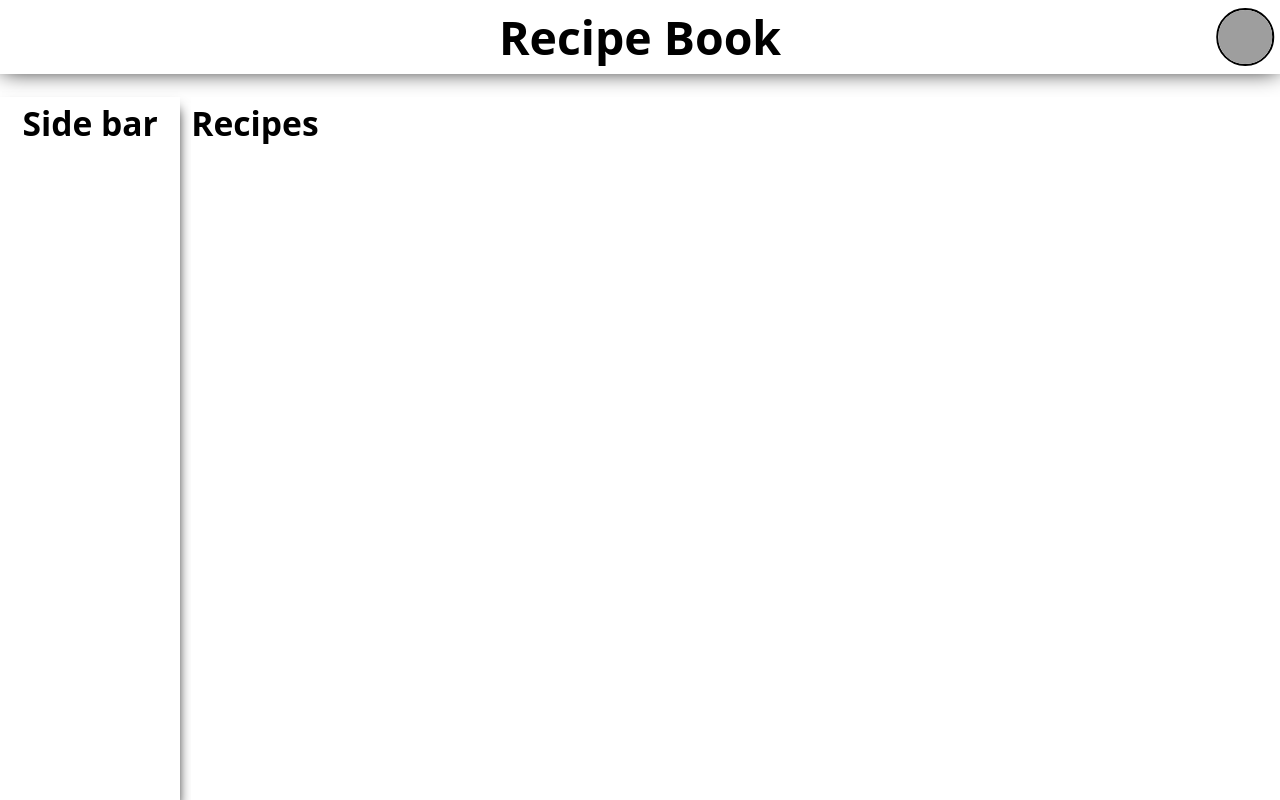
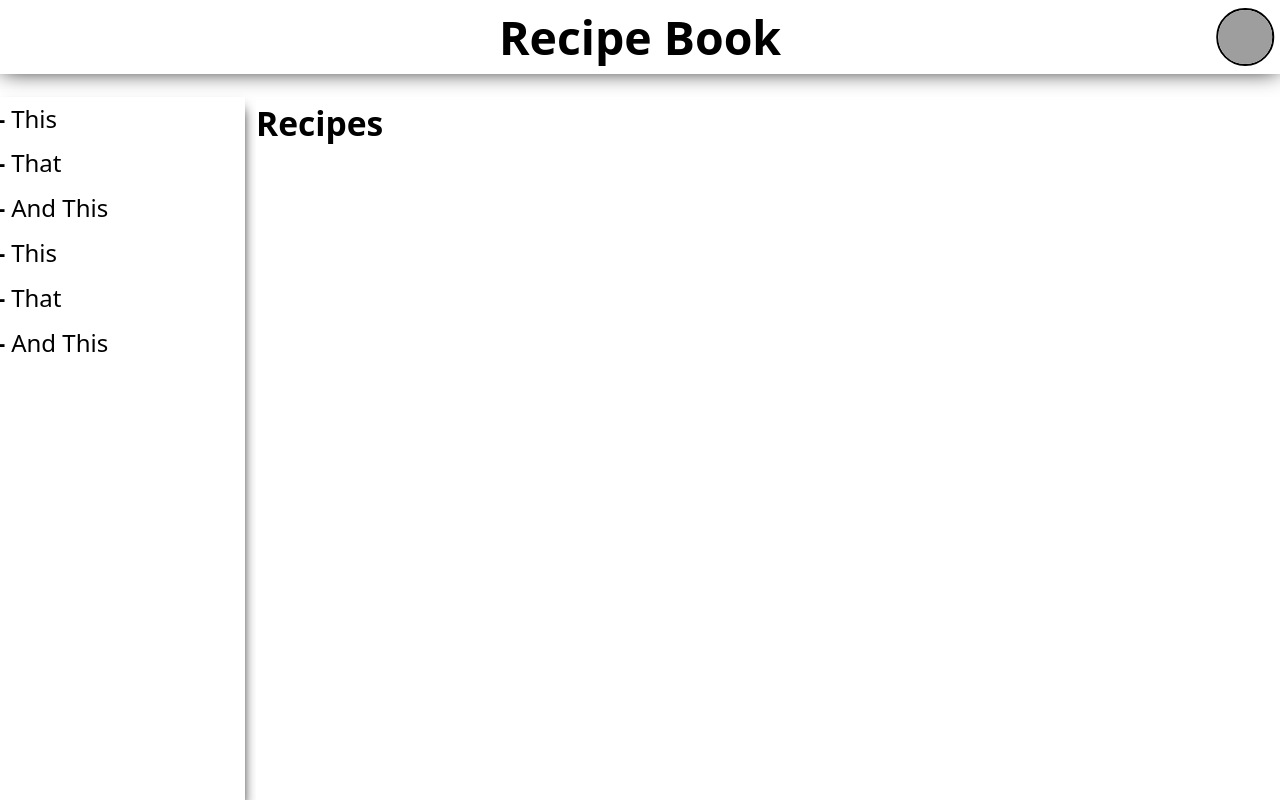
Before and after one commit to Lulzies87/recipe-book, a React (Vite) app in the folder recipe-app/: page / in a window 1280 px wide. Built offline with nearby package versions, Linux system fonts and the light colour scheme; grey boxes are pictures that could not be loaded.

Commit message:
sideBar styling and details>summary

```diff
--- a/recipe-app/src/App.scss
+++ b/recipe-app/src/App.scss
@@ -1,6 +1,6 @@
 main {
   height: 100vh;
   display: grid;
-  grid-template-columns: auto 1fr;
+  grid-template-columns: 20vw 1fr;
   grid-template-rows: auto 1fr;
 }
--- a/recipe-app/src/SideBar.module.scss
+++ b/recipe-app/src/SideBar.module.scss
@@ -3,5 +3,43 @@
     height: 100%;
     box-shadow: 0px 10px 12px -2px var(--text-primary-color);
     margin-inline-end: .5rem;
-    padding-inline: 1rem;
+    padding: 0;
+
+    &__details {
+        margin-inline-start: .5rem;
+        position: relative;
+        line-height: 2rem;
+        text-transform: capitalize;
+        user-select: none;
+        cursor: pointer;
+
+        &::before {
+            content: "-";
+            position: absolute;
+            left: -1ch;
+            font-weight: 600;
+        }
+    }
 }
+
+.filters {
+    padding: 0;
+    text-wrap: balance;
+    font-size: calc(.5rem + 1vw);
+    list-style: none;
+
+    &__listItem {
+        border-right: 3px solid transparent;
+        transition: all 200ms ease;
+
+        &:hover {
+            background-color: var(--hover-color);
+            border-right: 3px solid var(--text-primary-color);
+            box-shadow: 0px 4px 12px -2px var(--hover-color);
+        }
+    }
+}
+
+details>summary {
+    list-style: none;
+}
--- a/recipe-app/src/SideBar.tsx
+++ b/recipe-app/src/SideBar.tsx
@@ -1,8 +1,46 @@
-import styles from "./SideBar.module.scss"
+import styles from "./SideBar.module.scss";
 
 export function SideBar() {
-
-    return (
-        <h2 className={styles.sideBar}>Side bar</h2>
-    )
+  return (
+    <menu className={styles.sideBar}>
+      <ul className={styles.filters}>
+        <li className={styles.filters__listItem}>
+          <details className={styles.sideBar__details}>
+            Lorem ipsum
+            <summary>this</summary>
+          </details>
+        </li>
+        <li className={styles.filters__listItem}>
+          <details className={styles.sideBar__details}>
+            dolor sit amet consectetur adipisicing elit
+            <summary>that</summary>
+          </details>
+        </li>
+        <li className={styles.filters__listItem}>
+          <details className={styles.sideBar__details}>
+            Aspernatur, deleniti
+            <summary>and this</summary>
+          </details>
+        </li>
+        <li className={styles.filters__listItem}>
+          <details className={styles.sideBar__details}>
+            Lorem ipsum
+            <summary>this</summary>
+          </details>
+        </li>
+        <li className={styles.filters__listItem}>
+          <details className={styles.sideBar__details}>
+            dolor sit amet consectetur adipisicing elit
+            <summary>that</summary>
+          </details>
+        </li>
+        <li className={styles.filters__listItem}>
+          <details className={styles.sideBar__details}>
+            Aspernatur, deleniti
+            <summary>and this</summary>
+          </details>
+        </li>
+      </ul>
+    </menu>
+  );
 }
--- a/recipe-app/src/index.scss
+++ b/recipe-app/src/index.scss
@@ -2,12 +2,14 @@
   color-scheme: light dark;
   --background-color: black;
   --text-primary-color: white;
+  --hover-color: #ffffff33;
 }
 
 @media (prefers-color-scheme: light) {
   :root {
     --background-color: white;
     --text-primary-color: black;
+    --hover-color: #0000001a;
   }
 }
 
```
Also changed, not shown: recipe-app/src/Header.tsx (+13 -8 lines).
